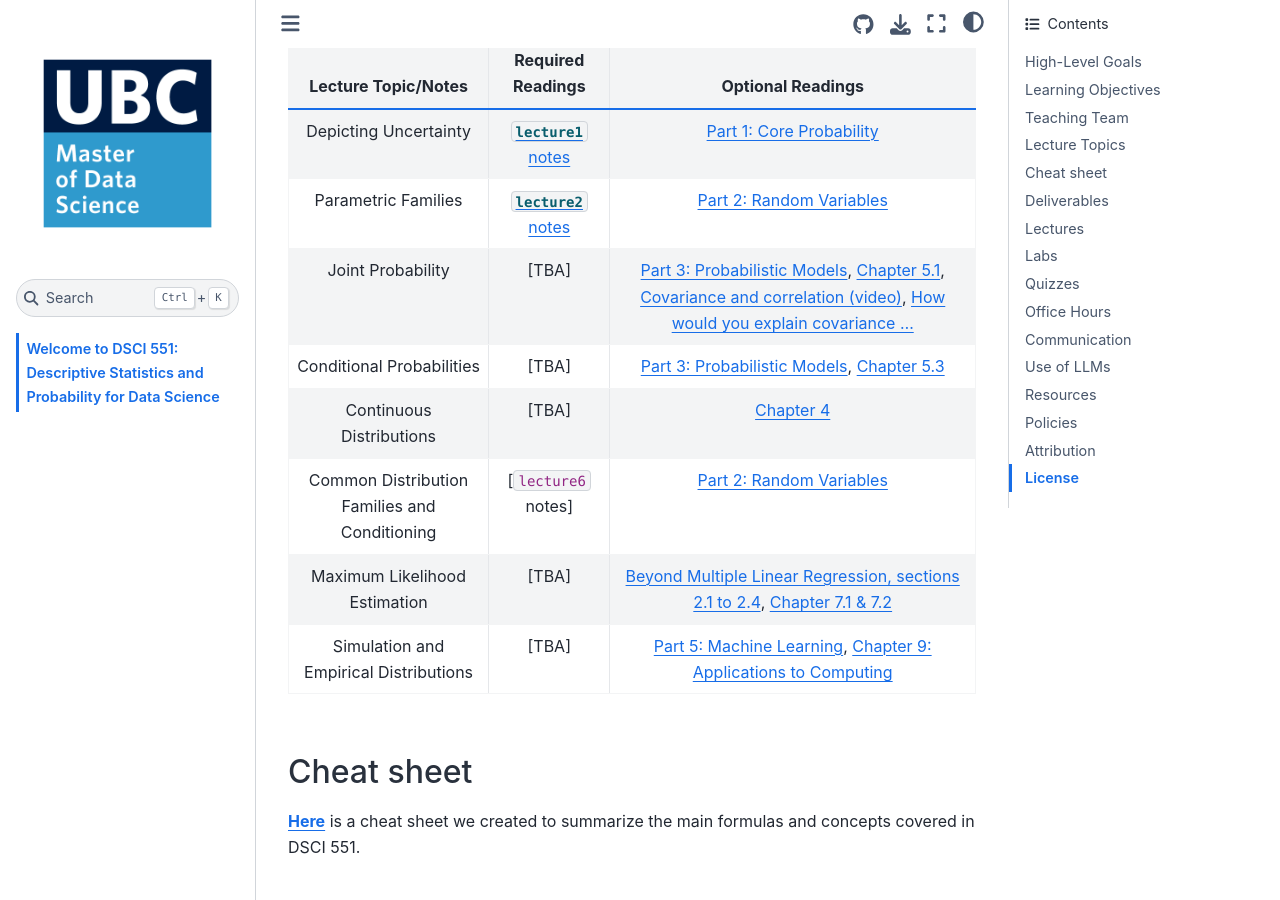
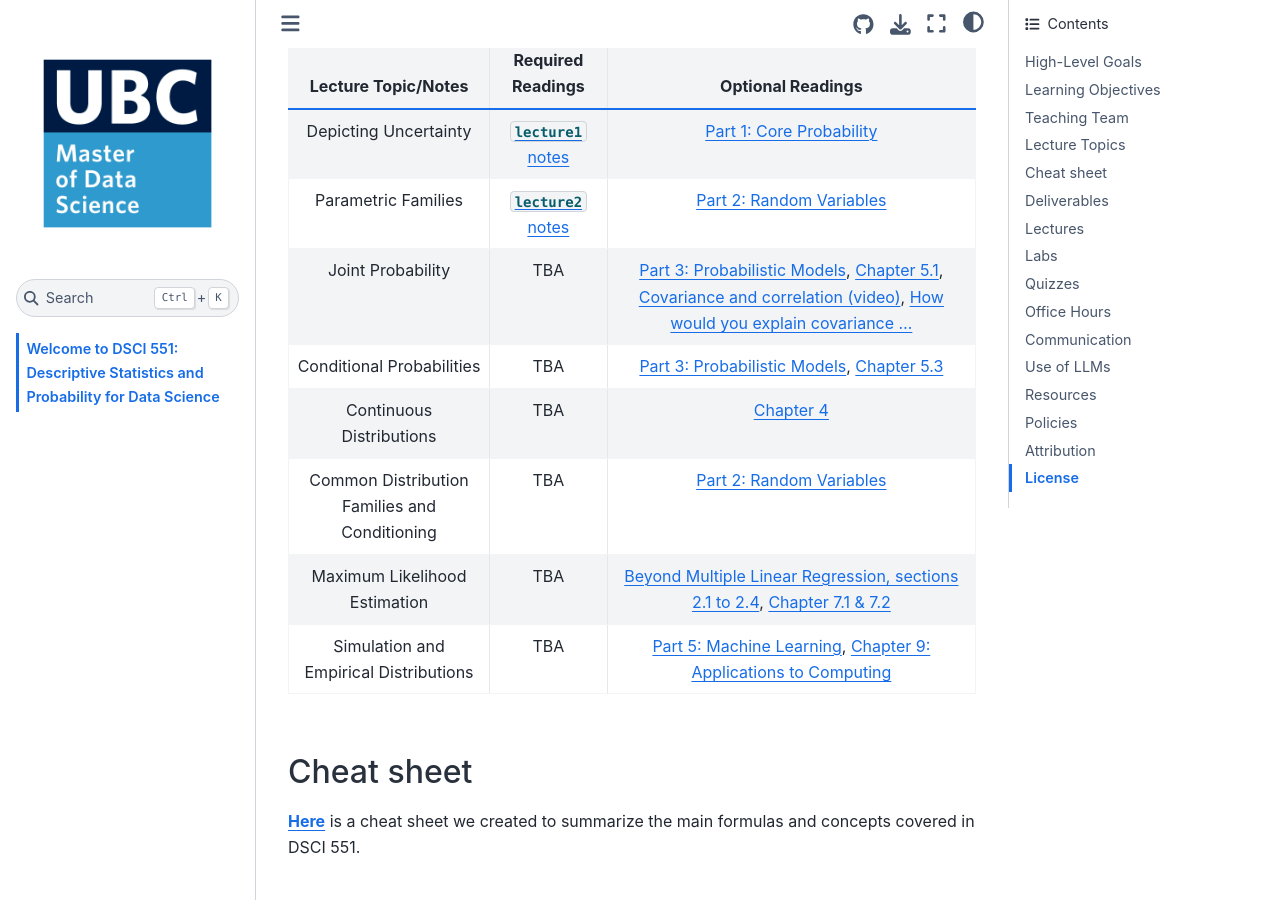
Before and after one commit to Faren-d/DSCI_551_stat-prob-dsci, a Jupyter Book: the page built from README.md, in a window 1280 px wide and 900 px high, scrolled down 2062 px. Built offline with Jupyter Book 1.0.4 settings and Sphinx 7.4.7 and the Sphinx Book theme 1.1.4, drawn with Linux system fonts in a browser that asks for light colours; pages that are not in the unit, such as notebooks, are missing from menus.

```diff
--- a/README.md
+++ b/README.md
@@ -46,12 +46,12 @@
 |:-------------------------------------------------------------:|:-------------------:|:-------------------:|
 | Depicting Uncertainty | [`lecture1` notes](https://pages.github.ubc.ca/mds-2024-25/DSCI_551_stat-prob-dsci_students/notes/01_lecture-uncertainty.html) | [Part 1: Core Probability](https://chrispiech.github.io/probabilityForComputerScientists/en/part1/probability/)|
 | Parametric Families | [`lecture2` notes](https://pages.github.ubc.ca/mds-2024-25/DSCI_551_stat-prob-dsci_students/notes/02_lecture-parametric-families.html) |  [Part 2: Random Variables](https://chrispiech.github.io/probabilityForComputerScientists/en/part2/rvs/)|
-| Joint Probability | [TBA] | [Part 3: Probabilistic Models](https://chrispiech.github.io/probabilityForComputerScientists/en/part3/joint/), [Chapter 5.1](https://www.alextsun.com/files/Prob_Stat_for_CS_Book.pdf), [Covariance and correlation (video)](https://www.youtube.com/watch?v=KDw3hC2YNFc), [How would you explain covariance ...](https://stats.stackexchange.com/questions/18058/how-would-you-explain-covariance-to-someone-who-understands-only-the-mean) |
-| Conditional Probabilities | [TBA] | [Part 3: Probabilistic Models](https://chrispiech.github.io/probabilityForComputerScientists/en/part3/joint/), [Chapter 5.3](https://www.alextsun.com/files/Prob_Stat_for_CS_Book.pdf)|
-| Continuous Distributions | [TBA] |[Chapter 4](https://www.alextsun.com/files/Prob_Stat_for_CS_Book.pdf) |
-| Common Distribution Families and Conditioning | [`lecture6` notes] |[Part 2: Random Variables](https://chrispiech.github.io/probabilityForComputerScientists/en/part2/rvs/)|
-| Maximum Likelihood Estimation | [TBA]| [Beyond Multiple Linear Regression, sections 2.1 to 2.4](https://bookdown.org/roback/bookdown-BeyondMLR/ch-beyondmost.html#sex_unconditional_model), [Chapter 7.1 & 7.2](https://www.alextsun.com/files/Prob_Stat_for_CS_Book.pdf) |
-| Simulation and Empirical Distributions | [TBA] |[Part 5: Machine Learning](https://chrispiech.github.io/probabilityForComputerScientists/en/part5/parameter_estimation/), [Chapter 9: Applications to Computing](https://www.alextsun.com/files/Prob_Stat_for_CS_Book.pdf)|
+| Joint Probability | TBA | [Part 3: Probabilistic Models](https://chrispiech.github.io/probabilityForComputerScientists/en/part3/joint/), [Chapter 5.1](https://www.alextsun.com/files/Prob_Stat_for_CS_Book.pdf), [Covariance and correlation (video)](https://www.youtube.com/watch?v=KDw3hC2YNFc), [How would you explain covariance ...](https://stats.stackexchange.com/questions/18058/how-would-you-explain-covariance-to-someone-who-understands-only-the-mean) |
+| Conditional Probabilities | TBA | [Part 3: Probabilistic Models](https://chrispiech.github.io/probabilityForComputerScientists/en/part3/joint/), [Chapter 5.3](https://www.alextsun.com/files/Prob_Stat_for_CS_Book.pdf)|
+| Continuous Distributions | TBA |[Chapter 4](https://www.alextsun.com/files/Prob_Stat_for_CS_Book.pdf) |
+| Common Distribution Families and Conditioning | TBA |[Part 2: Random Variables](https://chrispiech.github.io/probabilityForComputerScientists/en/part2/rvs/)|
+| Maximum Likelihood Estimation | TBA| [Beyond Multiple Linear Regression, sections 2.1 to 2.4](https://bookdown.org/roback/bookdown-BeyondMLR/ch-beyondmost.html#sex_unconditional_model), [Chapter 7.1 & 7.2](https://www.alextsun.com/files/Prob_Stat_for_CS_Book.pdf) |
+| Simulation and Empirical Distributions | TBA |[Part 5: Machine Learning](https://chrispiech.github.io/probabilityForComputerScientists/en/part5/parameter_estimation/), [Chapter 9: Applications to Computing](https://www.alextsun.com/files/Prob_Stat_for_CS_Book.pdf)|
 
 ## Cheat sheet
 
```
Also changed, not shown: _toc.yml (line endings or trailing spaces), 2 other files.
